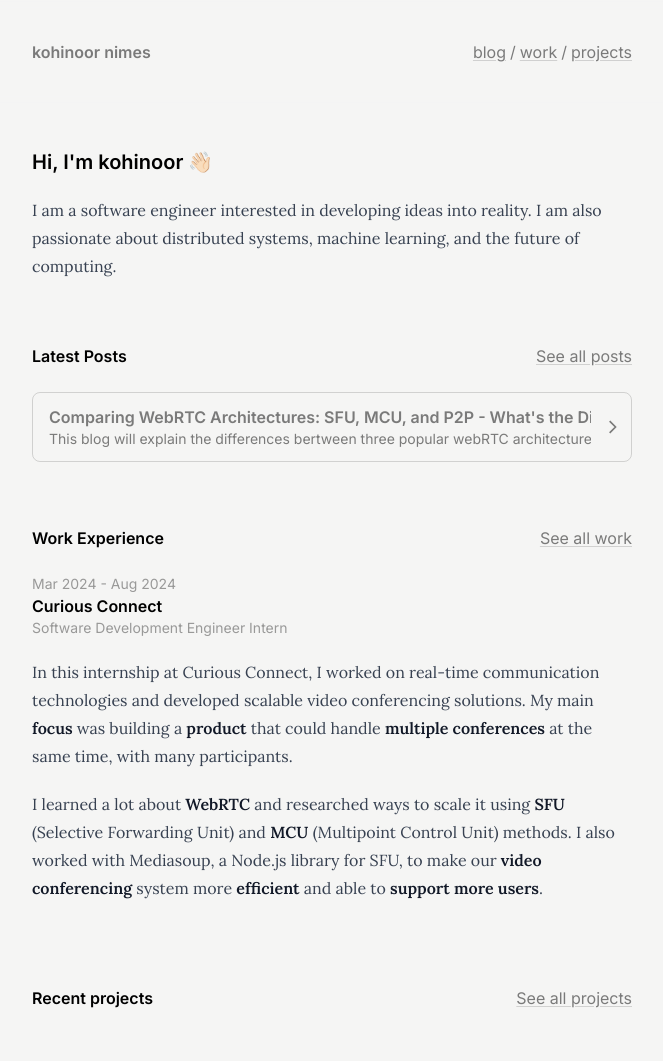
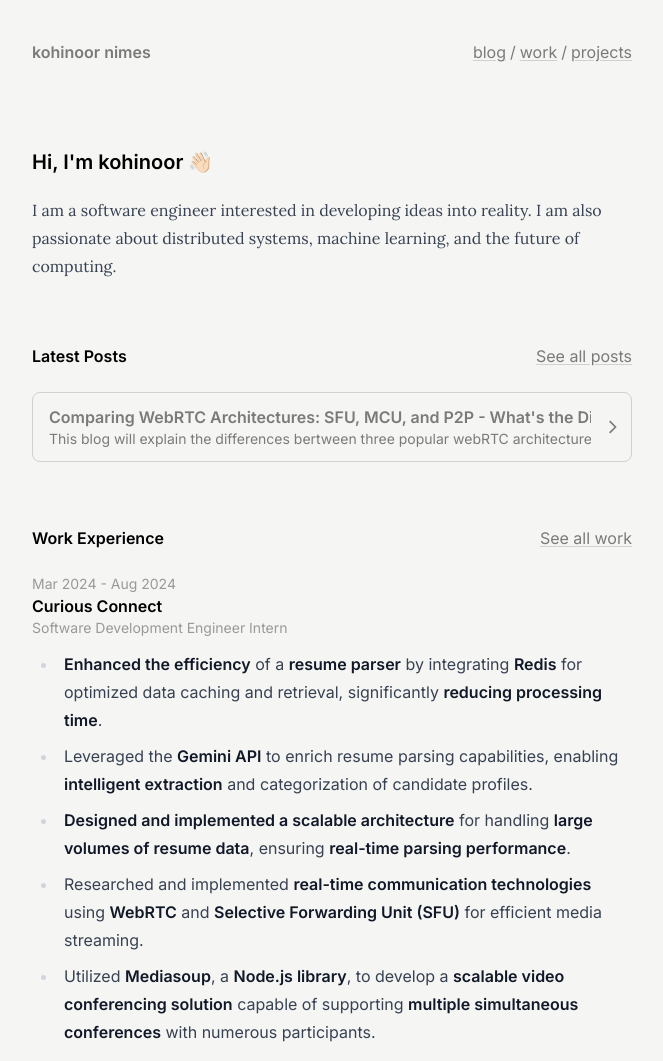
Before and after one commit to kohi9noor/portfolio-, an Astro site: page / in a window 1280 px wide. Shown: the top 1061 px of the page, without its empty margins (308-971 px from the left). Built offline with nearby package versions, Linux system fonts and the light colour scheme; Astro itself is replaced by a stand-in of ours; a web font is replaced by a local one.

Commit message:
fix: [work content]

```diff
--- a/src/content/work/curious.md
+++ b/src/content/work/curious.md
@@ -5,6 +5,8 @@ dateStart: "3/27/2024"
 dateEnd: "8/27/2024"
 ---
 
-In this internship at Curious Connect, I worked on real-time communication technologies and developed scalable video conferencing solutions. My main **focus** was building a **product** that could handle **multiple conferences** at the same time, with many participants.
-
-I learned a lot about **WebRTC** and researched ways to scale it using **SFU** (Selective Forwarding Unit) and **MCU** (Multipoint Control Unit) methods. I also worked with Mediasoup, a Node.js library for SFU, to make our **video conferencing** system more **efficient** and able to **support more users**.
+- **Enhanced the efficiency** of a **resume parser** by integrating **Redis** for optimized data caching and retrieval, significantly **reducing processing time**.
+- Leveraged the **Gemini API** to enrich resume parsing capabilities, enabling **intelligent extraction** and categorization of candidate profiles.
+- **Designed and implemented a scalable architecture** for handling **large volumes of resume data**, ensuring **real-time parsing performance**.
+- Researched and implemented **real-time communication technologies** using **WebRTC** and **Selective Forwarding Unit (SFU)** for efficient media streaming.
+- Utilized **Mediasoup**, a **Node.js library**, to develop a **scalable video conferencing solution** capable of supporting **multiple simultaneous conferences** with numerous participants.
```
